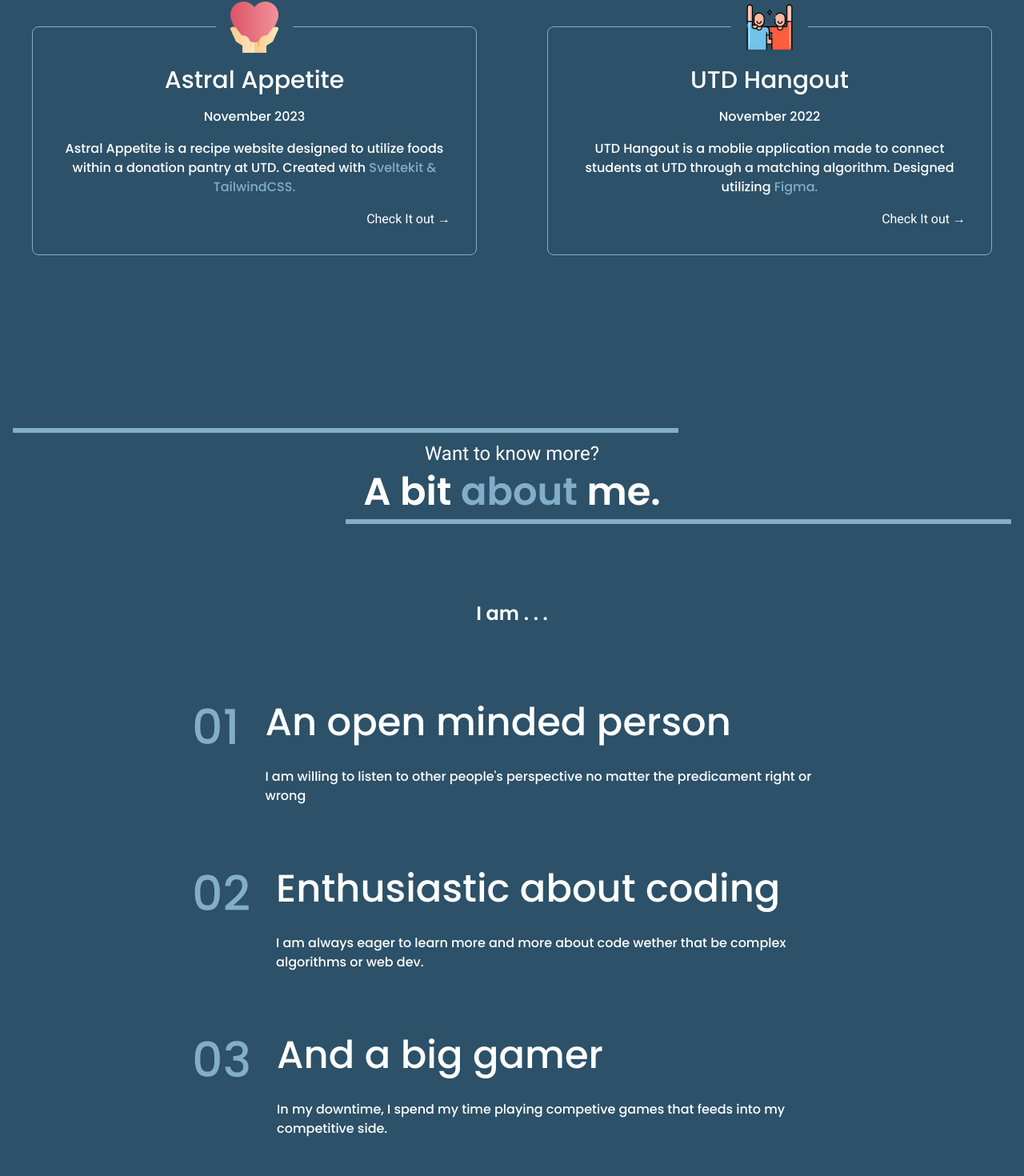
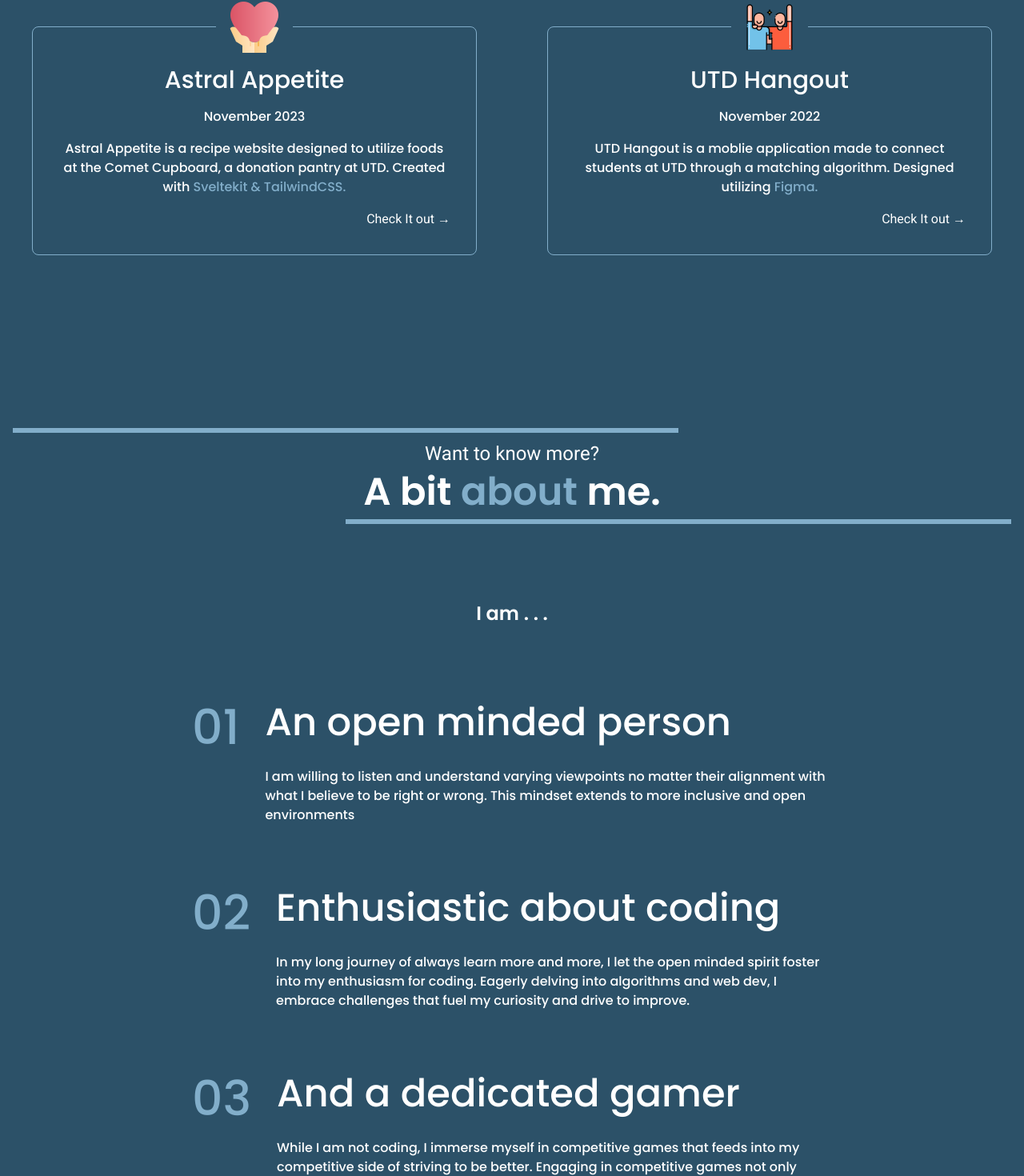
Before and after one commit to longvuwee/Portfolio, a SvelteKit app: page / in a window 1280 px wide. Shown: the part 889-2359 px from the top of the page at 80% size. Built offline with nearby package versions, Linux system fonts and the light colour scheme.

Commit message:
updated description

```diff
--- a/src/routes/+page.svelte
+++ b/src/routes/+page.svelte
@@ -8,9 +8,9 @@
     ]
 
     let benefits = [
-        {trait: 'An open minded person', description: 'I am willing to listen to other people\'s perspective no matter the predicament right or wrong'},
-        {trait: 'Enthusiastic about coding', description: 'I am always eager to learn more and more about code wether that be complex algorithms or web dev.'},
-        {trait: 'And a big gamer', description: 'In my downtime, I spend my time playing competive games that feeds into my competitive side. '}
+        {trait: 'An open minded person', description: 'I am willing to listen and understand varying viewpoints no matter their alignment with what I believe to be right or wrong. This mindset extends to more inclusive and open environments'},
+        {trait: 'Enthusiastic about coding', description: 'In my long journey of always learn more and more, I let the open minded spirit foster into my enthusiasm for coding. Eagerly delving into algorithms and web dev, I embrace challenges that fuel my curiosity and drive to improve.'},
+        {trait: 'And a dedicated gamer', description: 'While I am not coding, I immerse myself in competitive games that feeds into my competitive side of striving to be better. Engaging in competitive games not only satisfies my thirst for challenges but also complements my open minded and learning oriented approach. '}
     ]
 
 </script>
@@ -41,7 +41,7 @@
         </div>
         <div class="grid grid-cols-1 lg:grid-cols-2 lg:gap-10">
             <Step step={steps[0]}>
-                <p class="poppins">Astral Appetite is a recipe website designed to utilize foods within a donation pantry at UTD. Created with <span class="poppins text-secondary">Sveltekit & TailwindCSS.</span></p>
+                <p class="poppins">Astral Appetite is a recipe website designed to utilize foods at the Comet Cupboard, a donation pantry at UTD. Created with <span class="poppins text-secondary">Sveltekit & TailwindCSS.</span></p>
             </Step>
             <Step step={steps[1]}>
                 <p class="poppins">UTD Hangout is a moblie application made to connect students at UTD through a matching algorithm. Designed utilizing <span class="poppins text-secondary">Figma.</span></p>
```
